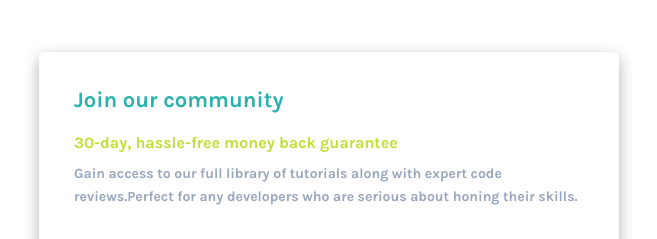
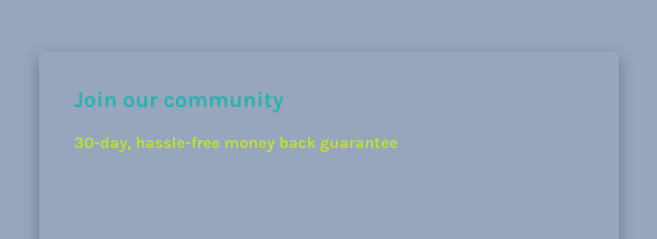
Before and after one commit to SandipR1710/frontend_spg_6, a plain HTML site: page index.html in a window 1280 px wide. Shown: the part 138-377 px from the top of the page, without its empty margins (311-968 px from the left). Drawn offline with Linux system fonts and the light colour scheme.

Commit message:
bg color added

```diff
--- a/style.css
+++ b/style.css
@@ -12,6 +12,7 @@ body{
     justify-content: center;
     align-items: center;
     font-family: 'Karla', sans-serif;
+    background-color:hsl(218, 22%, 67%);
 }
 .card{
     /* width:600px; */
```
